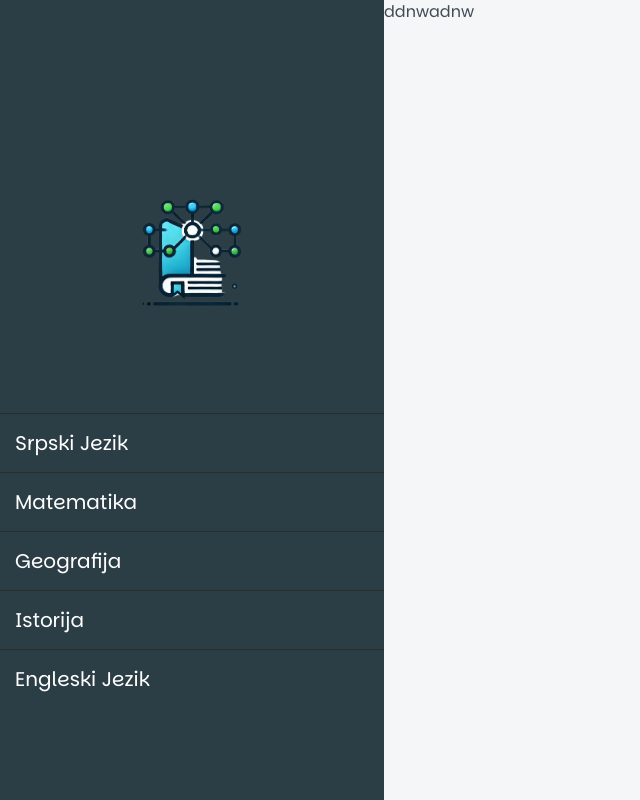
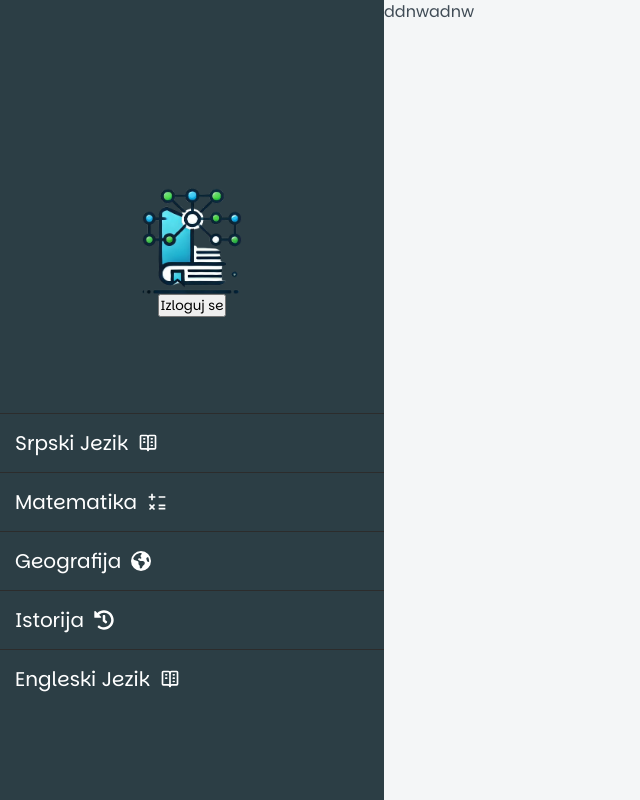
Before and after one commit to EminRedzovic/HakatonDUNP, a React (Create React App) app: page / in a window 1280 px wide. Shown: the whole page, without its empty margins (0-640 px from the left). Built offline with nearby package versions, Linux system fonts and the light colour scheme.

Commit message:
sidebar 1v

```diff
--- a/src/components/Sidebar/Sidebar.css
+++ b/src/components/Sidebar/Sidebar.css
@@ -48,6 +48,10 @@ ul li {
   padding: 15px;
   cursor: pointer;
   font-size: 20px;
+  display: flex;
+  justify-content: start;
+  align-items: center;
+  gap: 10px;
   border-top: 1px solid rgb(44, 44, 44);
 }
 
--- a/src/components/Sidebar/Sidebar.jsx
+++ b/src/components/Sidebar/Sidebar.jsx
@@ -1,18 +1,40 @@
 import React, { useEffect, useState } from "react";
 import "./Sidebar.css";
-import { getMyProfile } from "../../firebase";
 import { useNavigate } from "react-router-dom";
 import logoSidebar from "../../photos/download-removebg-preview.png";
 import { TbVocabulary } from "react-icons/tb";
 import { BiMath } from "react-icons/bi";
 import { FaEarthAmericas } from "react-icons/fa6";
 import { FaHistory } from "react-icons/fa";
+import { collection, getDocs } from "firebase/firestore";
+import { db, auth } from "../../firebase";
+import { signOut } from "firebase/auth";
 
 const Sidebar = () => {
   const [myProfile, setMyProfile] = useState(null);
-  const [loading, setLoading] = useState(true);
   const token = localStorage.getItem("token");
   const navigate = useNavigate();
+  const userCollection = collection(db, "users");
+
+  const getMyProfile = async () => {
+    const data = await getDocs(userCollection);
+    const filteredData = data.docs.map((doc) => ({
+      ...doc.data(),
+      id: doc.id,
+    }));
+
+    const myProfile = filteredData.filter(
+      (user) => user.email === auth.currentUser.email
+    );
+
+    setMyProfile(myProfile);
+  };
+
+  const logout = async () => {
+    await signOut(auth);
+    localStorage.removeItem("token");
+    navigate("/register");
+  };
 
   const predmeti = [
     "Srpski Jezik",
@@ -60,13 +82,27 @@ const Sidebar = () => {
             </div>
           )
         ) : null}
+
+        <button onClick={logout}>Izloguj se</button>
       </div>
 
       <div className="middle">
         <ul>
-          {predmeti.map((predmet) => (
-            <li className="object-li-div">{predmet}</li>
-          ))}
+          <li className="object-li-div">
+            Srpski Jezik <TbVocabulary />
+          </li>
+          <li className="object-li-div">
+            Matematika <BiMath />
+          </li>
+          <li className="object-li-div">
+            Geografija <FaEarthAmericas />
+          </li>
+          <li className="object-li-div">
+            Istorija <FaHistory />
+          </li>
+          <li className="object-li-div">
+            Engleski Jezik <TbVocabulary />
+          </li>
         </ul>
       </div>
     </div>
--- a/src/firebase.js
+++ b/src/firebase.js
@@ -17,17 +17,3 @@ export const db = getFirestore(app);
 export const auth = getAuth(app);
 
 const userCollection = collection(db, "users");
-
-export const getMyProfile = async (setMyProfile) => {
-  const data = await getDocs(userCollection);
-  const filteredData = data.docs.map((doc) => ({
-    ...doc.data(),
-    id: doc.id,
-  }));
-
-  const myProfile = filteredData.filter(
-    (user) => user.email === auth.currentUser.email
-  );
-
-  setMyProfile(myProfile);
-};
--- a/src/pages/TeacherRegister/TeacherLogin.jsx
+++ b/src/pages/TeacherRegister/TeacherLogin.jsx
@@ -83,6 +83,10 @@ const TeacherLogin = () => {
           ) : null}
         </div>
 
+        <div className="vin" onClick={() => navigate("/register")}>
+          Nemate nalog?
+        </div>
+
         <div className="register-button-div">
           <button type="submit" className="register-button">
             Prijavi se
--- a/src/pages/TeacherRegister/TeacherRegister.css
+++ b/src/pages/TeacherRegister/TeacherRegister.css
@@ -62,3 +62,14 @@
   margin-top: 10px;
   color: white;
 }
+
+.vin {
+  color: white;
+  font-size: 15px;
+  cursor: pointer;
+  margin-top: 10px;
+}
+
+.vin:hover {
+  text-decoration: underline;
+}
--- a/src/pages/TeacherRegister/TeacherRegister.jsx
+++ b/src/pages/TeacherRegister/TeacherRegister.jsx
@@ -153,6 +153,10 @@ const TeacherRegister = () => {
           ) : null}
         </div>
 
+        <p className="vin" onClick={() => navigate("/login")}>
+          Imate nalog?
+        </p>
+
         <div className="register-button-div">
           <button className="register-button">Registracija</button>
         </div>
```
